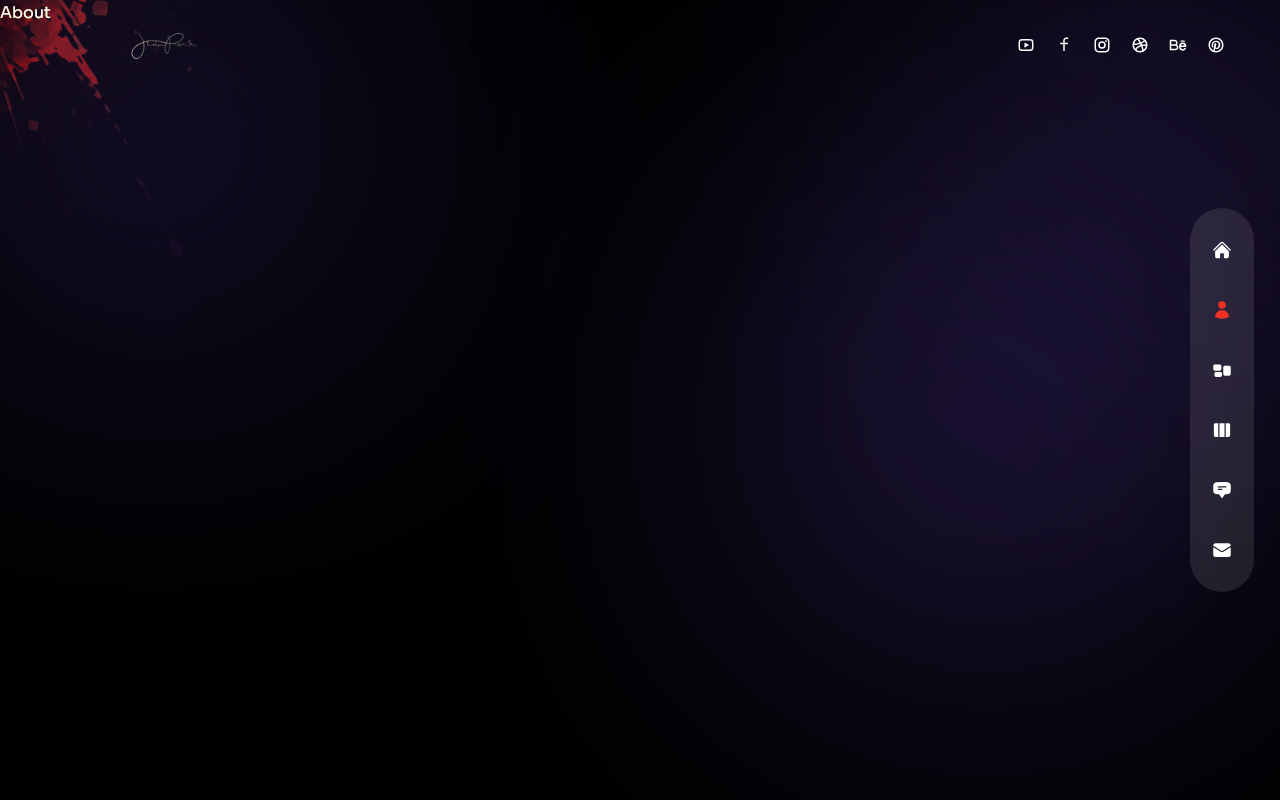
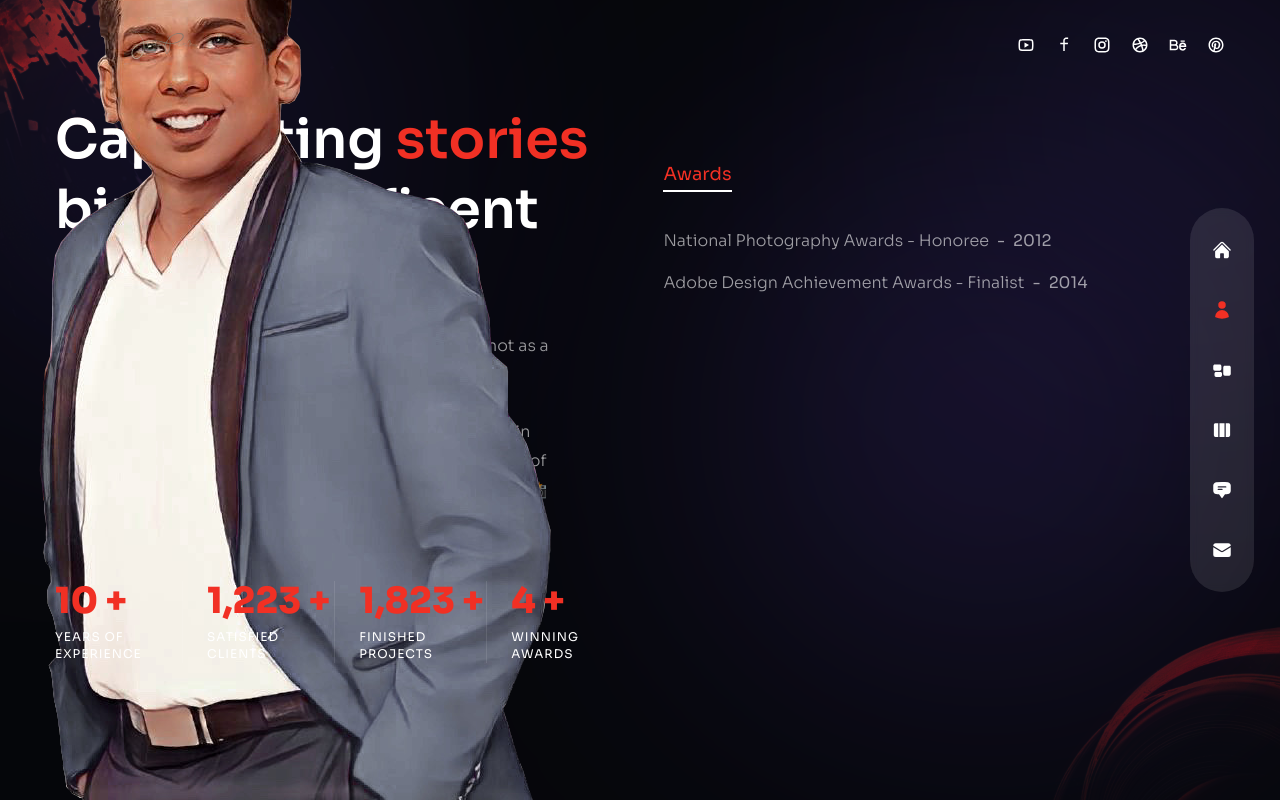
Before and after one commit to psd-99/Sample-, a Next.js app: page /about in a window 1280 px wide. Built offline with nearby package versions, Linux system fonts and the light colour scheme.

Commit message:
created about page

```diff
--- a/components/Circles.js
+++ b/components/Circles.js
@@ -1,5 +1,18 @@
+// next image
+import Image from 'next/image';
+
 const Circles = () => {
-  return <div>Circles</div>;
+  return (
+    <div className='w-[200px] xl:w-[300px] absolute -right-16 -bottom-2 mix-blend-color-dodge animate-pulse duration-75 z-0'>
+      <Image
+        src={'/circles.png'}
+        width={260}
+        height={200}
+        className='w-full h-full'
+        alt=''
+      />
+    </div>
+  );
 };
 
 export default Circles;
--- a/pages/about/index.js
+++ b/pages/about/index.js
@@ -1,3 +1,5 @@
+import React, { useState } from 'react';
+
 // icons
 import {
   FaHtml5,
@@ -6,90 +8,234 @@
   FaReact,
   FaWordpress,
   FaFigma,
-} from "react-icons/fa";
+} from 'react-icons/fa';
 
 import {
   SiNextdotjs,
   SiFramer,
   SiAdobexd,
   SiAdobephotoshop,
-} from "react-icons/si";
+} from 'react-icons/si';
 
-
-//  data
-const aboutData = [
-  {
-    title: 'skills',
-    info: [
-      {
-        title: 'Web Development',
-        icons: [
-          <FaHtml5 />,
-          <FaCss3 />,
-          <FaJs />,
-          <FaReact />,
-          <SiNextdotjs />,
-          <SiFramer />,
-          <FaWordpress />,
-        ],
-      },
-      {
-        title: 'UI/UX Design',
-        icons: [<FaFigma />, <SiAdobexd />, <SiAdobephotoshop />],
-      },
-    ],
-  },
+//  about data
+export const aboutData = [
+  // {
+  //   title: 'skills',
+  //   info: [
+  //     {
+  //       title: 'Web Development',
+  //       icons: [
+  //         <FaHtml5 key={1}/>,
+  //         <FaCss3 key={2}/>,
+  //         <FaJs key={3}/>,
+  //         <FaReact key={4}/>,
+  //         <SiNextdotjs key={5}/>,
+  //         <SiFramer key={6}/>,
+  //         <FaWordpress key={7}/>,
+  //       ],
+  //     },
+  //     {
+  //       title: 'UI/UX Design',
+  //       icons: [<FaFigma key={1}/>, <SiAdobexd key={2}/>, <SiAdobephotoshop key={3}/>],
+  //     },
+  //   ],
+  // },
   {
     title: 'awards',
     info: [
       {
-        title: 'Webby Awards - Honoree',
-        stage: '2011 - 2012',
+        title: 'National Photography Awards - Honoree',
+        stage: '2012',
       },
       {
         title: 'Adobe Design Achievement Awards - Finalist',
-        stage: '2009 - 2010',
+        stage: '2014',
       },
     ],
   },
-  {
-    title: 'experience',
-    info: [
-      {
-        title: 'UX/UI Designer - XYZ Company',
-        stage: '2012 - 2023',
-      },
-      {
-        title: 'Web Developer - ABC Agency',
-        stage: '2010 - 2012',
-      },
-      {
-        title: 'Intern - DEF Corporation',
-        stage: '2008 - 2010',
-      },
-    ],
-  },
-  {
-    title: 'credentials',
-    info: [
-      {
-        title: 'Web Development - ABC University, LA, CA',
-        stage: '2011',
-      },
-      {
-        title: 'Computer Science Diploma - AV Technical Institute',
-        stage: '2009',
-      },
-      {
-        title: 'Certified Graphic Designer - ABC Institute, Los Angeles, CA',
-        stage: '2006',
-      },
-    ],
-  },
+  // {
+  //   title: 'experience',
+  //   info: [
+  //     {
+  //       title: 'UX/UI Designer - XYZ Company',
+  //       stage: '2012 - 2023',
+  //     },
+  //     {
+  //       title: 'Web Developer - ABC Agency',
+  //       stage: '2010 - 2012',
+  //     },
+  //     {
+  //       title: 'Intern - DEF Corporation',
+  //       stage: '2008 - 2010',
+  //     },
+  //   ],
+  // },
+  // {
+  //   title: 'credentials',
+  //   info: [
+  //     {
+  //       title: 'Web Development - ABC University, LA, CA',
+  //       stage: '2011',
+  //     },
+  //     {
+  //       title: 'Computer Science Diploma - AV Technical Institute',
+  //       stage: '2009',
+  //     },
+  //     {
+  //       title: 'Certified Graphic Designer - ABC Institute, Los Angeles, CA',
+  //       stage: '2006',
+  //     },
+  //   ],
+  // },
 ];
 
+// components
+import Avatar from '../../components/Avatar';
+import Circles from '../../components/Circles';
+
+// framer motion
+import { motion } from 'framer-motion';
+import { fadeIn } from '../../variants';
+
+// counter
+import CountUp from 'react-countup';
+
 const About = () => {
-  return <div>About</div>;
+  const [index, setIndex] = useState(0);
+  return (
+    <div className='h-full bg-primary/30 py-32 text-center xl:text-left'>
+      <Circles />
+      {/* avatar img */}
+      <motion.div
+        variants={fadeIn('right', 0.2)}
+        initial='hidden'
+        animate='show'
+        exit='hidden'
+        className='hidden xl:flex absolute bottom-0 -left-[370px]'
+      >
+        <Avatar />
+      </motion.div>
+      <div className='container mx-auto h-full flex flex-col items-center xl:flex-row gap-x-6'>
+        {/* text */}
+        <div className='flex-1 flex flex-col justify-center'>
+          <motion.h2
+            variants={fadeIn('right', 0.2)}
+            initial='hidden'
+            animate='show'
+            exit='hidden'
+            className='h2'
+          >
+            Captivating <span className='text-accent'>stories</span> birth
+            magnificent designs.
+          </motion.h2>
+          <motion.p
+            variants={fadeIn('right', 0.4)}
+            initial='hidden'
+            animate='show'
+            exit='hidden'
+            className='max-w-[500px] mx-auto xl:mx-0 mb-6 xl:mb-12 px-2 xl:px-0'
+          >
+            A decade ago, I embarked on a freelancing adventure, not as a coder, but as a seeker of visual stories.
+            My lens captured remote landscapes, whispered secrets of startups, and immortalized the dance between business and consumer in pixels.
+            Today, I am not just a photographer; I am the curator of moments, weaving light and shadow into timeless frames.” 📸✨
+          </motion.p>
+          {/* counters */}
+          <motion.div
+            variants={fadeIn('right', 0.6)}
+            initial='hidden'
+            animate='show'
+            exit='hidden'
+            className='hidden md:flex md:max-w-xl xl:max-w-none mx-auto xl:mx-0 mb-8'
+          >
+            <div className='flex flex-1 xl:gap-x-6'>
+              {/* experience */}
+              <div className='relative flex-1 after:w-[1px] after:h-full after:bg-white/10 after:absolute after:top-0 after:right-0'>
+                <div className='text-2xl xl:text-4xl font-extrabold text-accent mb-2'>
+                  <CountUp start={0} end={10} duration={5} /> +
+                </div>
+                <div className='text-xs uppercase tracking-[1px] leading-[1.4] max-w-[100px]'>
+                  Years of experience
+                </div>
+              </div>
+              {/* clients */}
+              <div className='relative flex-1 after:w-[1px] after:h-full after:bg-white/10 after:absolute after:top-0 after:right-0'>
+                <div className='text-2xl xl:text-4xl font-extrabold text-accent mb-2'>
+                  <CountUp start={0} end={1250} duration={8} /> +
+                </div>
+                <div className='text-xs uppercase tracking-[1px] leading-[1.4] max-w-[100px]'>
+                  Satisfied clients
+                </div>
+              </div>
+              {/* projects */}
+              <div className='relative flex-1 after:w-[1px] after:h-full after:bg-white/10 after:absolute after:top-0 after:right-0'>
+                <div className='text-2xl xl:text-4xl font-extrabold text-accent mb-2'>
+                  <CountUp start={0} end={1850} duration={8} /> +
+                </div>
+                <div className='text-xs uppercase tracking-[1px] leading-[1.4] max-w-[100px]'>
+                  Finished projects
+                </div>
+              </div>
+              {/* awards */}
+              <div className='relative flex-1'>
+                <div className='text-2xl xl:text-4xl font-extrabold text-accent mb-2'>
+                  <CountUp start={0} end={4} duration={8} /> +
+                </div>
+                <div className='text-xs uppercase tracking-[1px] leading-[1.4] max-w-[100px]'>
+                  Winning awards
+                </div>
+              </div>
+            </div>
+          </motion.div>
+        </div>
+        {/* info */}
+        <motion.div
+          variants={fadeIn('left', 0.4)}
+          initial='hidden'
+          animate='show'
+          exit='hidden'
+          className='flex flex-col w-full xl:max-w-[48%] h-[480px]'
+        >
+          <div className='flex gap-x-4 xl:gap-x-8 mx-auto xl:mx-0 mb-4'>
+            {aboutData.map((item, itemIndex) => {
+              return (
+                <div
+                  key={itemIndex}
+                  className={`${
+                    index === itemIndex &&
+                    'text-accent after:w-[100%] after:bg-accent after:transition-all after:duration-300'
+                  }  cursor-pointer capitalize xl:text-lg relative after:w-8 after:h-[2px] after:bg-white after:absolute after:-bottom-1 after:left-0`}
+                  onClick={() => setIndex(itemIndex)}
+                >
+                  {item.title}
+                </div>
+              );
+            })}
+          </div>
+          <div className='py-2 xl:py-6 flex flex-col gap-y-2 xl:gap-y-4 items-center xl:items-start'>
+            {aboutData[index].info.map((item, itemIndex) => {
+              return (
+                <div
+                  key={itemIndex}
+                  className='flex-1 flex flex-col md:flex-row max-w-max gap-x-2 items-center text-white/60'
+                >
+                  {/* title */}
+                  <div className='font-light mb-2 md:mb-0'>{item.title}</div>
+                  <div className='hidden md:flex'>-</div>
+                  <div>{item.stage}</div>
+                  <div className='flex gap-x-4'>
+                    {/* icons */}
+                    {item.icons?.map((icon, itemIndex) => {
+                      return <div className='text-2xl text-white' key={1}>{icon}</div>;
+                    })}
+                  </div>
+                </div>
+              );
+            })}
+          </div>
+        </motion.div>
+      </div>
+    </div>
+  );
 };
 
 export default About;
```
